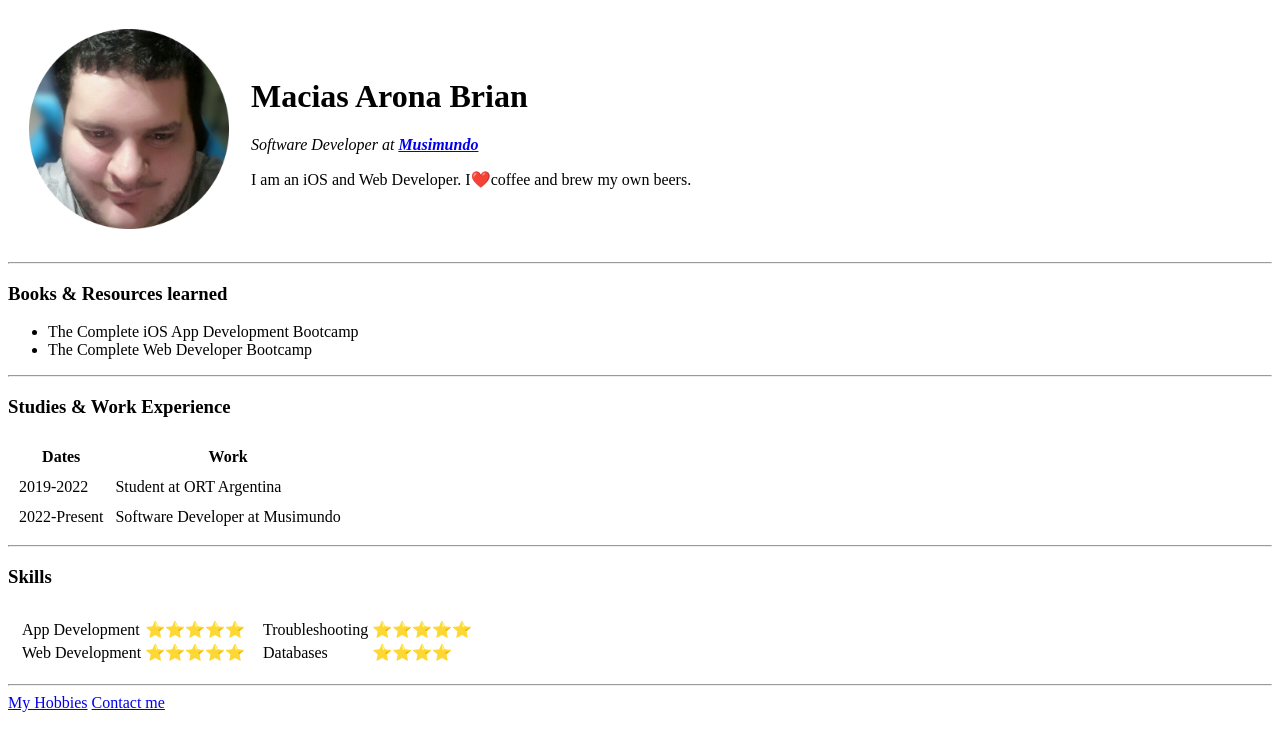
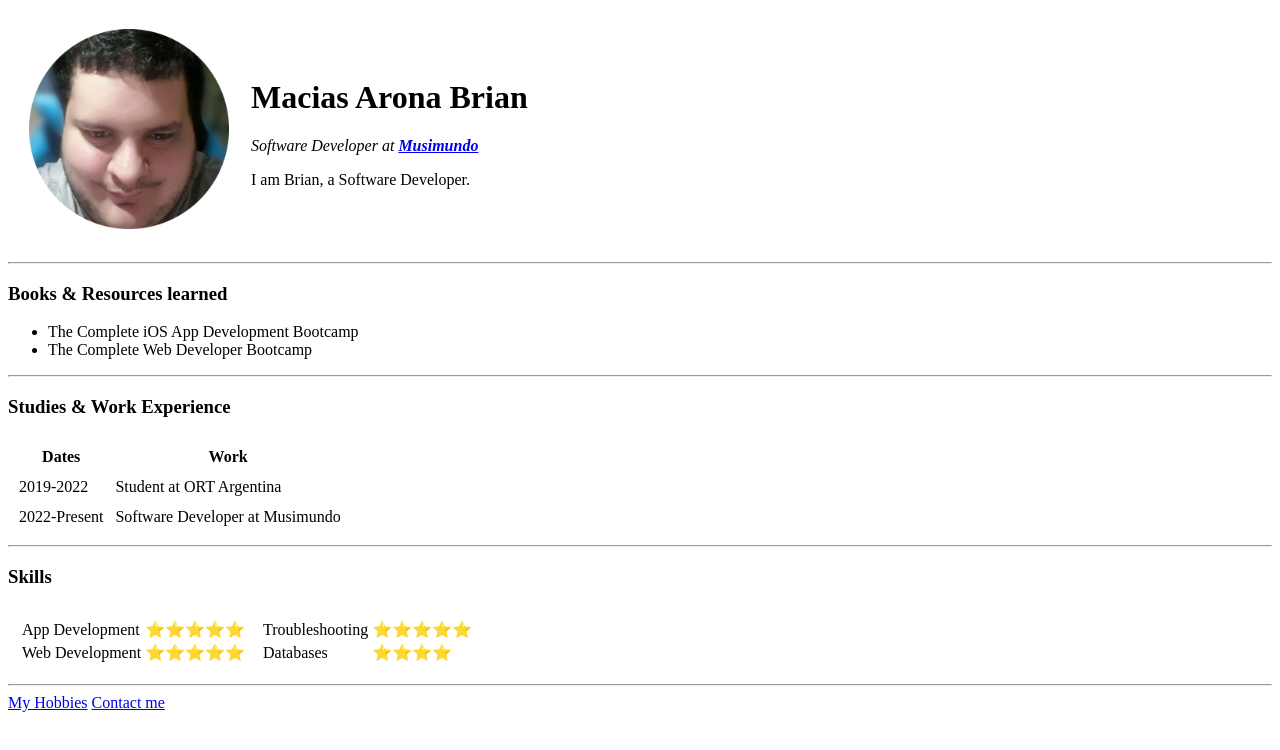
Before and after one commit to Macias-Arona-Brian/cv, a plain HTML site: page index.html in a window 1280 px wide. Drawn offline with Linux system fonts and the light colour scheme.

Commit message:
Update index.html

```diff
--- a/index.html
+++ b/index.html
@@ -13,7 +13,7 @@
       <td>
         <h1>Macias Arona Brian</h1>
         <p><em>Software Developer at <strong><a href="#">Musimundo</a></strong></em></p>
-        <p>I am an iOS and Web Developer. I❤️coffee and brew my own beers.</p>
+        <p>I am Brian, a Software Developer.</p>
       </td>
     </tr>
   </table>
```
